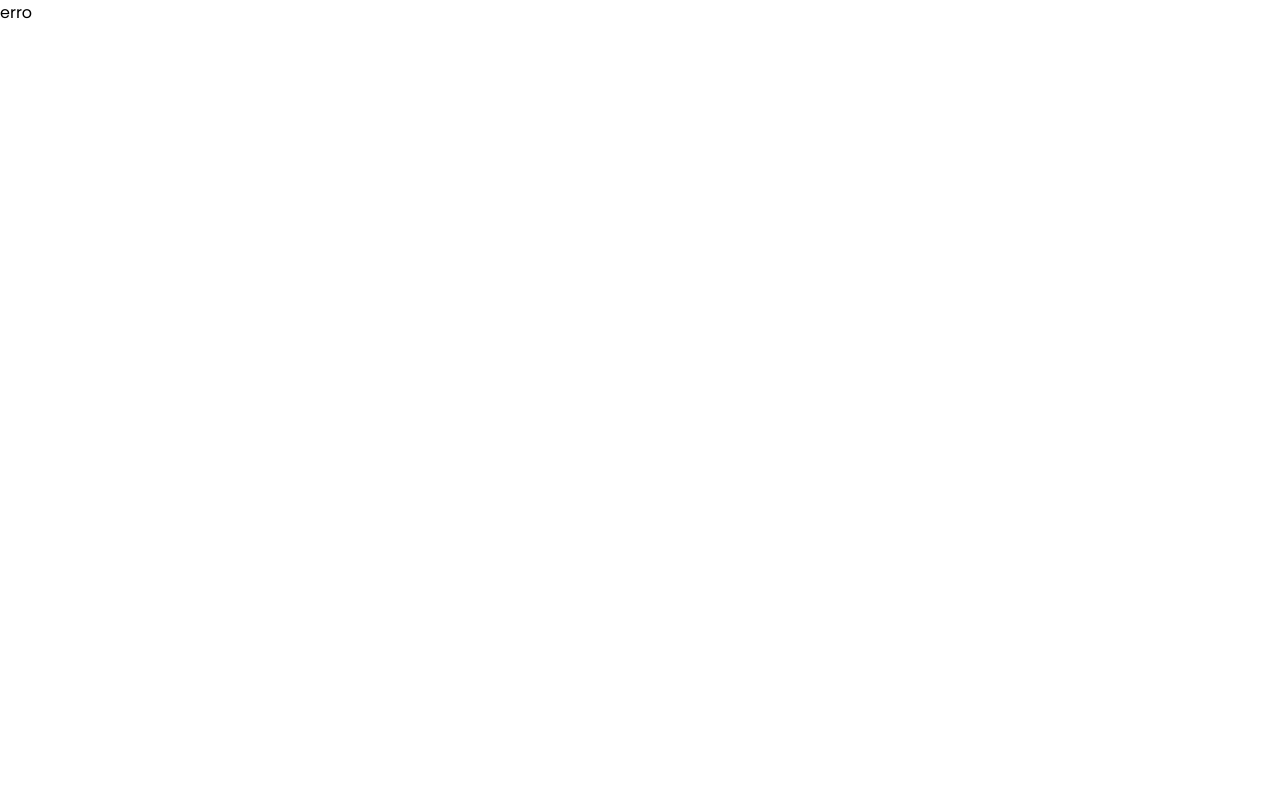
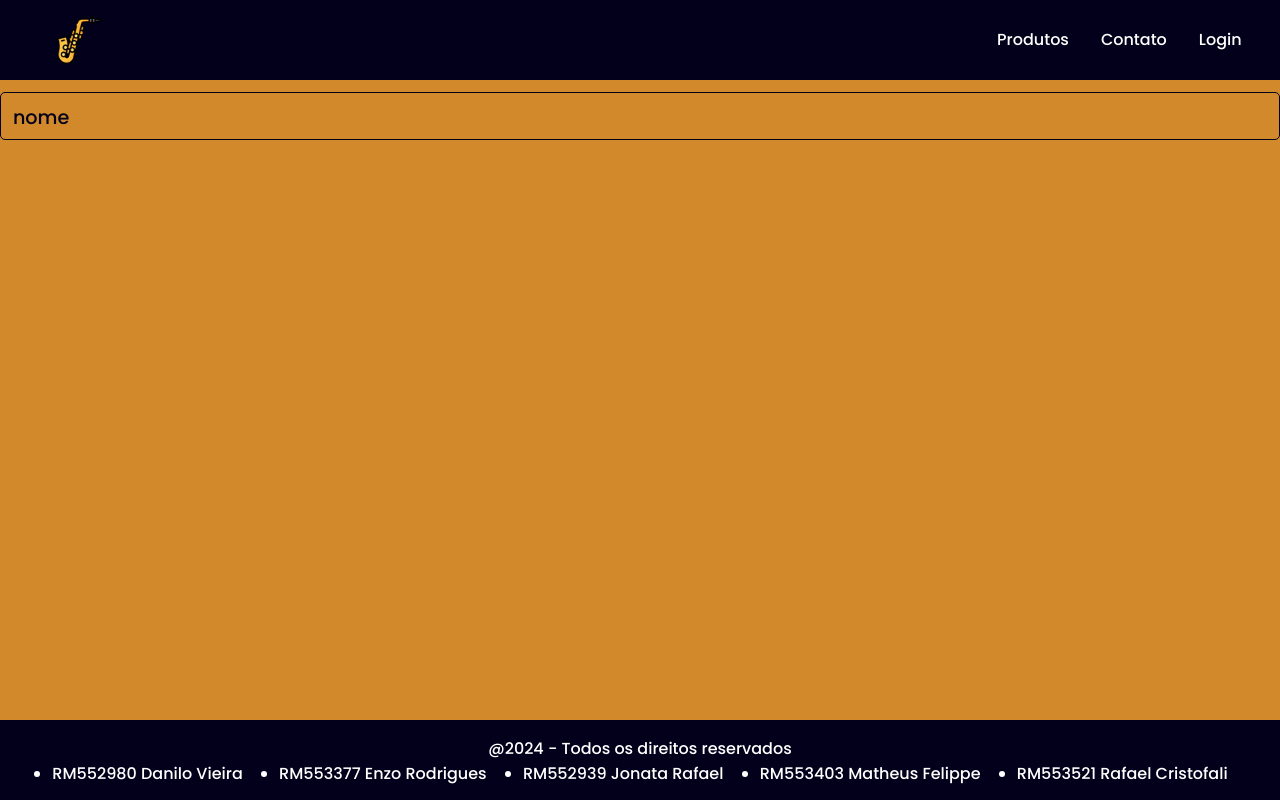
Before and after one commit to Rafafaaa-FIAP/WEB-sem2-checkpoint2, a React (Vite) app: page /Contact in a window 1280 px wide. Before the commit this address had no page. Built offline with nearby package versions, Linux system fonts and the light colour scheme.

Commit message:
feat: create contact page

```diff
--- a/src/components/Cards.jsx
+++ b/src/components/Cards/index.jsx
@@ -1,4 +1,4 @@
-import './Card-style.css';
+import './styles.scss';
 
 function ProductCard({ product }) {
   return (
@@ -6,6 +6,7 @@ function ProductCard({ product }) {
       <img src={product.image} alt={product.name} />
       <h2>{product.name}</h2>
       <span>{product.price}</span>
+      <div className='card'></div>
     </div>
   );
 }
--- a/src/components/Nav/index.jsx
+++ b/src/components/Nav/index.jsx
@@ -11,6 +11,7 @@ function Nav() {
       <div id="nav-menu">
         <ul>
           <li><Link to="/Produtos">Produtos</Link></li>
+          <li><Link to="/Contact">Contato</Link></li>
           <li><Link to="/Login">Login</Link></li>
         </ul>
       </div>
--- /dev/null
+++ b/src/components/TextField/index.jsx
@@ -0,0 +1,25 @@
+import './styles.scss';
+
+function TextField(props) {
+  return (
+    <div className={"text-field " + (!!props.big ? "big" : "")} style={{ width: props.width }}>
+      <fieldset>
+        <input
+          required
+          type="text"
+          id={props.id}
+          name={props.id}
+          placeholder={props.placeholder}
+          style={{ width: props.width }}
+          onChange={!!props.onChange ? props.onChange : (() => { })}
+        />
+        <legend>
+          <span>{props.placeholder}</span>
+        </legend>
+        <label htmlFor={props.id} className="placeholder">{props.placeholder}</label>
+      </fieldset>
+    </div>
+  )
+}
+
+export default TextField
--- /dev/null
+++ b/src/components/TextField/styles.scss
@@ -0,0 +1,101 @@
+div.text-field {
+  width: 100%;
+  display: flex;
+  flex-direction: column;
+  cursor: text;
+
+  --color: var(--colors-1-base);
+  --font-size-medium: 1.2rem;
+  --font-size-smaller: calc(var(--font-size-medium * 0.625));
+  --size-s: calc(var(--font-size-medium) * 0.26);
+  --size-m: calc(var(--font-size-medium) * 0.36);
+  --size-l: calc(var(--font-size-medium) * 0.52);
+  --top-active: -75%;
+
+  &.big {
+    --font-size-medium: 2.2rem;
+    --top-active: -40%;
+  }
+
+  fieldset {
+    width: 100%;
+    padding: 0 var(--size-l) var(--size-s) 0;
+    border: 0.1rem solid var(--color);
+    border-radius: var(--size-s);
+    position: relative;
+    transition: border-color var(--transition-time), color var(--transition-time);
+
+    &:has(input:focus) {
+      border-width: 0.2rem;
+      border-color: var(--color);
+    }
+
+    label, span {
+      padding: 0 var(--size-s);
+      pointer-events: none;
+    }
+
+    legend {
+      max-width: 0.01px;
+      margin-left: var(--size-m);
+      font-size: var(--font-size-smaller);
+      text-wrap: nowrap;
+      opacity: 0;
+      transition: max-width var(--transition-time);
+    }
+
+    input {
+      width: 97%;
+      border: none;
+      font-size: var(--font-size-medium);
+      color: var(--colors-text-primary);
+      outline: none;
+      padding-left: var(--size-l);
+      background-color: transparent;
+
+      &::placeholder {
+        color: transparent;
+      }
+
+      &:focus+legend, &:not(:placeholder-shown)+legend {
+        max-width: 100%;
+      }
+
+      &:focus~.placeholder {
+        color: var(--color);
+      }
+
+      &:focus~.placeholder, &:not(:placeholder-shown)~.placeholder {
+        font-size: var(--font-size-smaller);
+        top: var(--top-active);
+      }
+
+      &.invalid~.placeholder {
+        color: var(--colors-semantic-error-base);
+      }
+    }
+
+    .placeholder {
+      margin-left: var(--size-m);
+      font-size: var(--font-size-medium);
+      font-weight: 500;
+      color: var(--color);
+      position: absolute;
+      top: -5%;
+      left: 0;
+      transition: font-size var(--transition-time), top var(--transition-time);
+    }
+
+    &:has(input.invalid) {
+      border-width: 2px;
+      border-color: var(--colors-semantic-error-base);
+    }
+  }
+
+  @media (max-width: 600px) {
+    &.big {
+      --font-size-medium: 1.5rem;
+      --top-active: -65%;
+    }
+  }
+}
--- /dev/null
+++ b/src/routes/Contact/index.jsx
@@ -0,0 +1,11 @@
+import TextField from '../../components/TextField'
+
+function Contact() {
+  return (
+    <div id='contact-page'>
+      <TextField id='name' placeholder='nome' />
+    </div>
+  )
+}
+
+export default Contact
--- /dev/null
+++ b/src/routes/Contact/styles.scss
@@ -0,0 +1,3 @@
+div#contact-page {
+
+}
--- a/src/routes/Error/index.jsx
+++ b/src/routes/Error/index.jsx
@@ -1,6 +1,19 @@
+import './styles.scss'
+
+import error from '../../assets/images/error-404.svg'
+import { Link } from 'react-router-dom'
+
 function Error() {
   return (
-    <>erro</>
+    <div id="error-page">
+      <div className="container">
+        <img src={error} alt="erro 404" />
+        <div>
+          <h1>Página não encontrada</h1>
+          <Link to='/'>Voltar para o site.</Link>
+        </div>
+      </div>
+    </div>
   )
 }
 
--- /dev/null
+++ b/src/routes/Error/styles.scss
@@ -0,0 +1,48 @@
+div#error-page {
+  width: 100vw;
+  height: 100vh;
+  display: flex;
+  justify-content: center;
+  align-items: center;
+
+  img {
+    width: 25vw;
+  }
+
+  div.container {
+    display: flex;
+    align-items: center;
+  }
+
+  @media (min-width: 601px) and (max-width: 900px) {
+    text-align: center;
+
+    img {
+      width: 50vw;
+    }
+
+    div.container {
+      padding-bottom: 5rem;
+      flex-direction: column;
+      justify-content: center;
+    }
+  }
+
+  @media (max-width: 600px) {
+    text-align: center;
+
+    img {
+      width: 75vw;
+    }
+
+    div.container {
+      padding-bottom: 5rem;
+      flex-direction: column;
+      justify-content: center;
+    }
+
+    h1 {
+      font-size: 1.75rem;
+    }
+  }
+}
--- a/src/routes/Produtos.jsx
+++ b/src/routes/Produtos/index.jsx
@@ -1,5 +1,5 @@
-import ProductCard from '../components/Cards';
-
+import ProductCard from '../../components/Cards';
+import './styles.scss'
 
 function Produtos() {
 
--- a/src/routes/routes.jsx
+++ b/src/routes/routes.jsx
@@ -4,6 +4,7 @@ import App from '../App'
 import Error from './Error'
 import Home from './Home'
 import Produtos from './Produtos'
+import Contact from './Contact'
 
 const router = createBrowserRouter([
   {
@@ -13,7 +14,8 @@ const router = createBrowserRouter([
     children: [
       { path: '/', element: <Home /> },
       { path: '/Home', element: <Home /> },
-      { path: '/Produtos', element: <Produtos/>}
+      { path: '/Produtos', element: <Produtos/>},
+      { path: '/Contact', element: <Contact/>}
     ]
   }
 ])
```
Also changed, not shown: src/assets/images/error-404.svg (added), src/components/Cards/styles.scss (renamed from src/components/Card-style.css), src/routes/Produtos/styles.scss (added).
